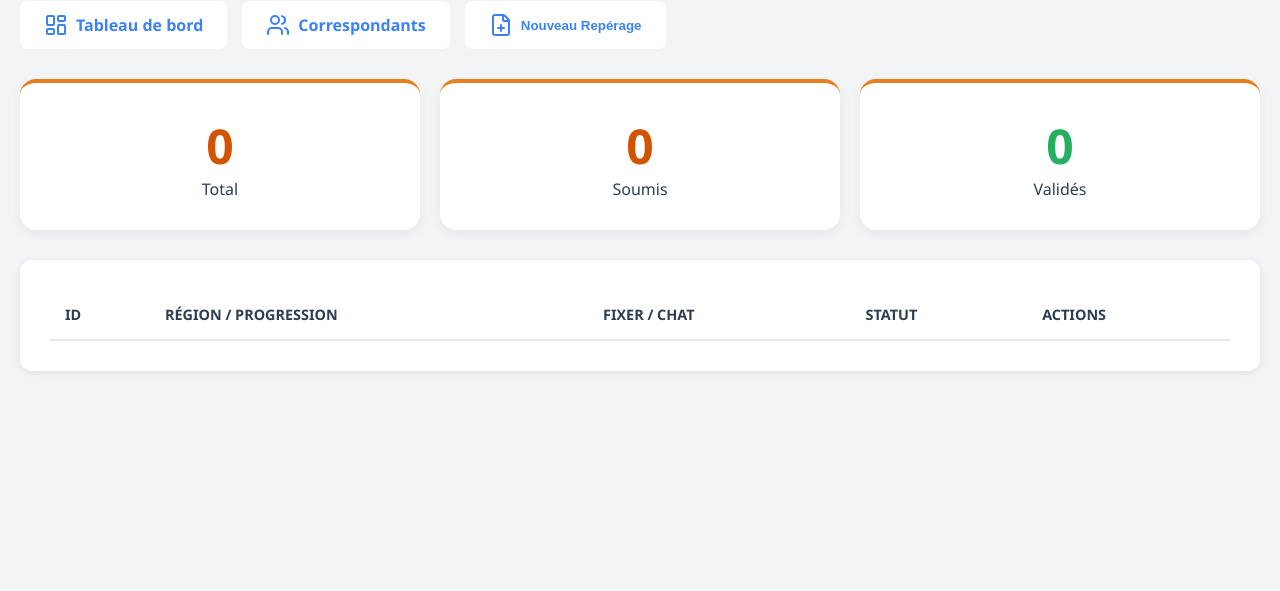
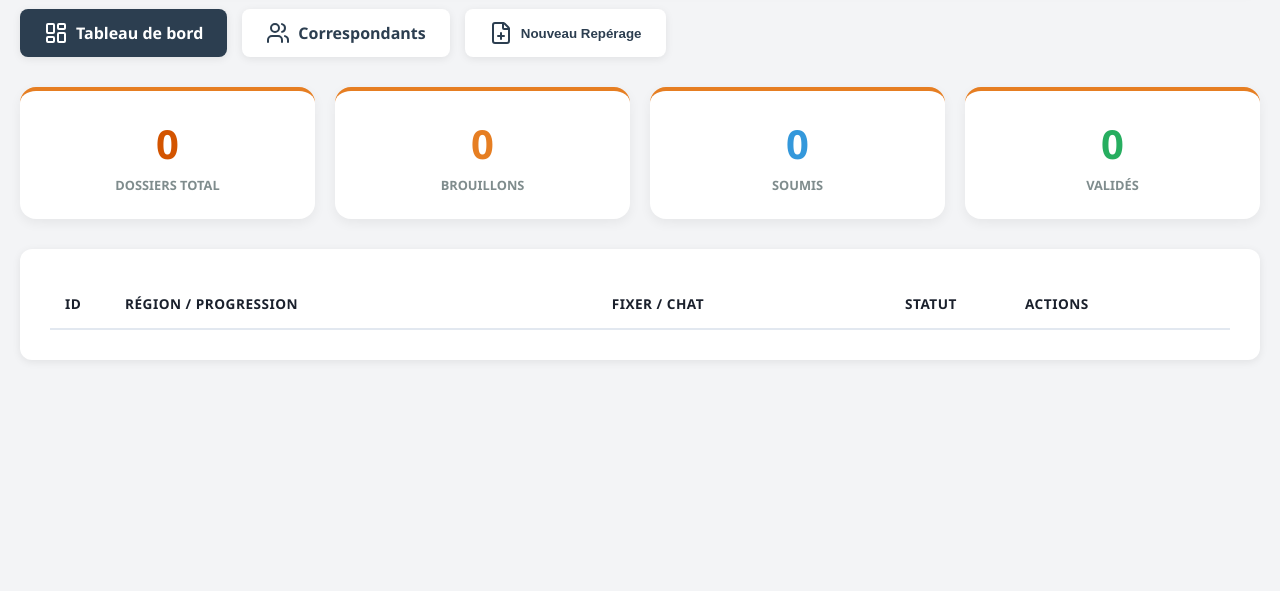
Before and after one commit to mediances-ops/rk2, a Flask app: page /admin in a window 1280 px wide. Shown: the part 209-800 px from the top of the page. Run offline with Flask 3, Linux system fonts and the light colour scheme; data that the repository does not hold is empty; parts of the project's set-up code (start-up, migrations or seed data) failed here and were passed over.

Commit message:
Update admin_dashboard.html

```diff
--- a/templates/admin_dashboard.html
+++ b/templates/admin_dashboard.html
@@ -4,75 +4,113 @@
     <meta charset="UTF-8">
     <meta name="viewport" content="width=device-width, initial-scale=1.0">
     <title>Dashboard Admin - RootsKeepers</title>
+    <!-- Lucide Icons -->
     <script src="https://unpkg.com/lucide@latest"></script>
     <style>
-        /* DESIGN ORIGINAL ROOTSKEEPERS CONSERVÉ */
+        /* DESIGN GLOBAL ROOTSKEEPERS */
         * { margin: 0; padding: 0; box-sizing: border-box; }
         body { font-family: 'Segoe UI', Tahoma, Geneva, Verdana, sans-serif; background: #f3f4f6; min-height: 100vh; padding: 20px; color: #2C3E50; }
         .container { max-width: 1400px; margin: 0 auto; }
-        .header { background: linear-gradient(135deg, #2C3E50 0%, #34495e 100%); border-radius: 16px; padding: 40px; margin-bottom: 30px; display: flex; align-items: center; gap: 30px; color: white; }
-        .header img { height: 80px; }
-        .nav { display: flex; gap: 15px; margin-bottom: 30px; }
-        .nav-link { background: white; color: #3b82f6; padding: 12px 24px; border-radius: 8px; text-decoration: none; font-weight: 600; display: inline-flex; align-items: center; gap: 8px; }
+
+        /* HEADER */
+        .header {
+            background: linear-gradient(135deg, #2C3E50 0%, #34495e 100%);
+            border-radius: 16px; padding: 40px; margin-bottom: 30px;
+            box-shadow: 0 8px 16px rgba(44, 62, 80, 0.2); display: flex; align-items: center; gap: 30px;
+        }
+        .header img { height: 80px; width: auto; }
+        .header h1 { color: white; font-size: 2.5rem; font-weight: 700; margin-bottom: 5px; }
+        .header .subtitle { color: #E67E22; font-size: 1.3rem; font-weight: 500; }
+
+        /* NAVIGATION */
+        .nav { display: flex; gap: 15px; margin-bottom: 30px; flex-wrap: wrap; }
+        .nav-link {
+            background: white; color: #2C3E50; padding: 12px 24px; border-radius: 8px;
+            text-decoration: none; font-weight: 600; transition: all 0.2s ease;
+            box-shadow: 0 2px 8px rgba(0,0,0,0.08); border: none; cursor: pointer; display: inline-flex; align-items: center; gap: 8px;
+        }
+        .nav-link:hover { background: #E67E22; color: white; transform: translateY(-1px); }
+        .nav-link.active { background: #2C3E50; color: white; }
+
+        /* STATISTIQUES */
         .stats { display: grid; grid-template-columns: repeat(auto-fit, minmax(200px, 1fr)); gap: 20px; margin-bottom: 30px; }
-        .stat-card { background: white; border-radius: 16px; padding: 30px; text-align: center; border-top: 4px solid #E67E22; box-shadow: 0 4px 12px rgba(0,0,0,0.06); }
-        .stat-card .number { font-size: 3rem; font-weight: 700; color: #D35400; }
-        .table-container { background: white; border-radius: 12px; padding: 30px; box-shadow: 0 2px 8px rgba(0,0,0,0.08); }
+        .stat-card { background: white; border-radius: 16px; padding: 25px; box-shadow: 0 4px 12px rgba(0,0,0,0.06); text-align: center; border-top: 4px solid #E67E22; }
+        .stat-card .number { font-size: 2.5rem; font-weight: 700; color: #D35400; margin-bottom: 5px; }
+        .stat-card .label { font-weight: 600; color: #7f8c8d; text-transform: uppercase; font-size: 0.8rem; }
+
+        /* TABLEAU */
+        .table-container { background: white; border-radius: 12px; padding: 30px; box-shadow: 0 2px 8px rgba(0,0,0,0.08); overflow-x: auto; }
         table { width: 100%; border-collapse: collapse; }
-        th { padding: 15px; text-align: left; border-bottom: 2px solid #e2e8f0; text-transform: uppercase; font-size: 0.9rem; }
-        td { padding: 15px; border-bottom: 1px solid #f1f5f9; }
-        .btn { padding: 10px 15px; border-radius: 8px; cursor: pointer; font-weight: 600; text-decoration: none; display: inline-flex; align-items: center; gap: 8px; border: none; font-size: 0.85rem; }
-        .btn-primary { background: #E67E22; color: white; }
-        .btn-info { background: #3498db; color: white; }
-        .btn-ia { background: #000; color: #e50914; border: 1px solid #e50914; }
-        .btn-danger { background: #e74c3c; color: white; }
-        .badge { padding: 6px 12px; border-radius: 20px; font-size: 0.8rem; font-weight: 600; }
+        th { padding: 15px; text-align: left; color: #1a202c; border-bottom: 2px solid #e2e8f0; text-transform: uppercase; font-size: 0.85rem; letter-spacing: 0.5px; }
+        td { padding: 15px; border-bottom: 1px solid #f1f5f9; vertical-align: middle; }
+
+        /* JAUGE ET NOTIFS */
+        .progress-mini-bar { width: 100%; background: #eee; height: 6px; border-radius: 3px; margin-top: 8px; overflow: hidden; }
+        .progress-mini-fill { height: 100%; background: #27ae60; transition: width 0.5s ease; }
+        .chat-notif { background: #e74c3c; color: white; padding: 3px 8px; border-radius: 12px; font-size: 0.7rem; font-weight: bold; margin-left: 5px; animation: pulse 2s infinite; }
+        @keyframes pulse { 0% { transform: scale(1); } 50% { transform: scale(1.05); } 100% { transform: scale(1); } }
+
+        /* BADGES STATUT */
+        .badge { padding: 6px 14px; border-radius: 20px; font-size: 0.75rem; font-weight: 700; text-transform: uppercase; }
         .badge-brouillon { background: #fef3c7; color: #92400e; }
         .badge-soumis { background: #dbeafe; color: #1e40af; }
         .badge-validé { background: #d1fae5; color: #065f46; }
 
-        /* AJOUTS PILOTAGE */
-        .progress-mini-bar { width: 100%; background: #eee; height: 6px; border-radius: 3px; margin-top: 8px; overflow: hidden; }
-        .progress-mini-fill { height: 100%; background: #27ae60; transition: width 0.5s ease; }
-        .chat-notif { background: #e74c3c; color: white; padding: 2px 8px; border-radius: 10px; font-size: 0.7rem; font-weight: bold; animation: pulse 2s infinite; }
-        @keyframes pulse { 0% { opacity: 1; } 50% { opacity: 0.5; } 100% { opacity: 1; } }
+        /* BOUTONS ACTIONS */
+        .btn { padding: 10px; border-radius: 8px; cursor: pointer; border: none; display: inline-flex; align-items: center; justify-content: center; transition: all 0.2s ease; color: white; }
+        .btn-primary { background: #2C3E50; }
+        .btn-info { background: #E67E22; }
+        .btn-ia { background: #000; color: #e50914; border: 1px solid #e50914; }
+        .btn-danger { background: #e74c3c; }
+        .btn:hover { transform: translateY(-2px); opacity: 0.9; }
 
-        .modal-reperage-overlay { display: none; position: fixed; top: 0; left: 0; width: 100%; height: 100%; background: rgba(0,0,0,0.7); z-index: 1000; align-items: center; justify-content: center; }
+        /* MODALS */
+        .modal-reperage-overlay { display: none; position: fixed; top: 0; left: 0; width: 100%; height: 100%; background: rgba(0, 0, 0, 0.7); z-index: 10000; align-items: center; justify-content: center; padding: 20px; }
         .modal-reperage-overlay.active { display: flex; }
-        .modal-reperage { background: white; border-radius: 16px; width: 600px; padding: 30px; }
+        .modal-reperage { background: white; border-radius: 16px; max-width: 600px; width: 100%; overflow: hidden; box-shadow: 0 20px 40px rgba(0,0,0,0.2); }
+        .modal-header { background: #2C3E50; color: white; padding: 20px; display: flex; justify-content: space-between; align-items: center; }
+        .modal-body { padding: 25px; }
+        .form-group { margin-bottom: 15px; }
+        .form-group label { display: block; font-weight: 600; margin-bottom: 5px; font-size: 0.9rem; }
+        .form-group input, .form-group select, .form-group textarea { width: 100%; padding: 12px; border: 2px solid #e2e8f0; border-radius: 8px; font-family: inherit; }
     </style>
 </head>
 <body>
     <div class="container">
+        <!-- HEADER -->
         <div class="header">
-            <img src="https://destinationsetcuisines.com/doc/logoRK.png" alt="RK">
-            <div>
+            <img src="https://destinationsetcuisines.com/doc/logoRK.png" alt="RootsKeepers">
+            <div class="header-text">
                 <h1>RootsKeepers</h1>
-                <p style="color: #E67E22; font-size: 1.2rem;">Pre-scouting platform</p>
+                <p class="subtitle">Pre-scouting platform</p>
             </div>
         </div>
 
+        <!-- NAVIGATION -->
         <div class="nav">
             <a href="/admin" class="nav-link active"><i data-lucide="layout-dashboard"></i> Tableau de bord</a>
             <a href="/admin/fixers" class="nav-link"><i data-lucide="users"></i> Correspondants</a>
-            <button onclick="openNouveauReperageModal()" class="nav-link" style="cursor:pointer; border:none;"><i data-lucide="file-plus"></i> Nouveau Repérage</button>
+            <button onclick="openNouveauReperageModal()" class="nav-link"><i data-lucide="file-plus"></i> Nouveau Repérage</button>
         </div>
 
+        <!-- STATISTIQUES -->
         <div class="stats">
-            <div class="stat-card"><div class="number">{{ stats.total }}</div><div class="label">Total</div></div>
-            <div class="stat-card"><div class="number">{{ stats.soumis }}</div><div class="label">Soumis</div></div>
+            <div class="stat-card"><div class="number">{{ stats.total }}</div><div class="label">Dossiers Total</div></div>
+            <div class="stat-card"><div class="number" style="color:#E67E22;">{{ stats.brouillons }}</div><div class="label">Brouillons</div></div>
+            <div class="stat-card"><div class="number" style="color:#3498db;">{{ stats.soumis }}</div><div class="label">Soumis</div></div>
             <div class="stat-card"><div class="number" style="color:#27ae60;">{{ stats.valides }}</div><div class="label">Validés</div></div>
         </div>
 
+        <!-- TABLEAU DES REPÉRAGES -->
         <div class="table-container">
             <table>
                 <thead>
                     <tr>
-                        <th>ID</th>
+                        <th style="width: 60px;">ID</th>
                         <th>Région / Progression</th>
                         <th>Fixer / Chat</th>
-                        <th>Statut</th>
-                        <th>Actions</th>
+                        <th style="width: 120px;">Statut</th>
+                        <th style="width: 220px;">Actions</th>
                     </tr>
                 </thead>
                 <tbody>
@@ -82,25 +120,23 @@
                         <td>#{{ rep.id }}</td>
                         <td>
                             <strong>{{ rep.region }}</strong><br><small>{{ rep.pays }}</small>
-                            <!-- JAUGE DE PROGRESSION RESTAURÉE -->
                             <div class="progress-mini-bar">
                                 <div class="progress-mini-fill" style="width: {{ rep.prog_pourcent }}%;"></div>
                             </div>
-                            <small style="color:#27ae60;">{{ rep.prog_pourcent }}% rempli</small>
+                            <small style="color:#27ae60; font-weight: 600;">{{ rep.prog_pourcent }}% synchronisé</small>
                         </td>
                         <td>
                             {{ rep.fixer_nom }}
-                            <!-- BADGE CHAT RESTAURÉ -->
                             {% if rep.unread_count > 0 %}
-                            <span class="chat-notif">✉️ {{ rep.unread_count }} de {{ rep.last_sender }}</span>
+                            <span class="chat-notif" title="Nouveau message">✉️ {{ rep.unread_count }} de {{ rep.last_sender }}</span>
                             {% endif %}
                         </td>
                         <td><span class="badge badge-{{ rep.statut }}">{{ rep.statut }}</span></td>
                         <td>
                             <div style="display: flex; gap: 8px;">
-                                <a href="/admin/reperage/{{ rep.id }}" class="btn btn-primary" title="Voir"><i data-lucide="eye"></i></a>
+                                <a href="/admin/reperage/{{ rep.id }}" class="btn btn-primary" title="Voir Subtance"><i data-lucide="eye"></i></a>
                                 <a href="/formulaire/{{ rep.token }}" class="btn btn-info" style="background:#f39c12;" target="_blank" title="Lien Fixer"><i data-lucide="external-link"></i></a>
-                                <button onclick="openModalModifier({{ rep.id }})" class="btn btn-info" title="Modifier"><i data-lucide="edit"></i></button>
+                                <button onclick="openModalModifier({{ rep.id }})" class="btn btn-info" title="Modifier Identité"><i data-lucide="edit"></i></button>
                                 <button onclick="sendToIA({{ rep.id }})" class="btn btn-ia" title="Lancer Métamorphose"><i data-lucide="rocket"></i></button>
                                 <button onclick="confirmerSuppression({{ rep.id }}, '{{ rep.region }}')" class="btn btn-danger" title="Supprimer"><i data-lucide="trash-2"></i></button>
                             </div>
@@ -112,21 +148,52 @@
         </div>
     </div>
 
-    <!-- MODAL NOUVEAU (RESTAURÉ) -->
+    <!-- MODAL NOUVEAU REPÉRAGE -->
     <div class="modal-reperage-overlay" id="modalNouveauReperage">
         <div class="modal-reperage">
-            <h2 style="margin-bottom:20px;">Nouveau Repérage</h2>
-            <form onsubmit="creerNouveauReperage(event)">
-                <div style="margin-bottom:15px;"><label>Région</label><input type="text" id="region" style="width:100%; padding:8px;" required></div>
-                <div style="margin-bottom:15px;"><label>Pays</label><input type="text" id="pays" style="width:100%; padding:8px;" required></div>
-                <div style="margin-bottom:15px;">
-                    <label>Correspondant</label>
-                    <select id="fixer_id" style="width:100%; padding:8px;" required>
+            <div class="modal-header">
+                <h2>Nouveau Repérage</h2>
+                <button onclick="closeNouveauReperageModal()" style="background:none; border:none; color:white; font-size:1.5rem; cursor:pointer;">×</button>
+            </div>
+            <form onsubmit="creerNouveauReperage(event)" class="modal-body">
+                <div class="form-group"><label>Région *</label><input type="text" id="region" required></div>
+                <div class="form-group"><label>Pays *</label><input type="text" id="pays" required></div>
+                <div class="form-group">
+                    <label>Correspondant *</label>
+                    <select id="fixer_id" required>
+                        <option value="">-- Choisir un fixer --</option>
                         {% for f in fixers %}<option value="{{ f.id }}">{{ f.nom }} {{ f.prenom }}</option>{% endfor %}
                     </select>
                 </div>
-                <button type="submit" class="btn btn-primary">Créer</button>
-                <button type="button" onclick="closeNouveauReperageModal()" class="btn">Annuler</button>
+                <div style="display:flex; gap:10px; margin-top:20px;">
+                    <button type="submit" class="btn btn-info" style="flex:1;">Créer le dossier</button>
+                    <button type="button" class="btn btn-primary" onclick="closeNouveauReperageModal()">Annuler</button>
+                </div>
+            </form>
+        </div>
+    </div>
+
+    <!-- MODAL MODIFIER REPÉRAGE -->
+    <div class="modal-reperage-overlay" id="modalModifierReperage">
+        <div class="modal-reperage">
+            <div class="modal-header">
+                <h2>Modifier Repérage</h2>
+                <button onclick="closeModifierReperageModal()" style="background:none; border:none; color:white; font-size:1.5rem; cursor:pointer;">×</button>
+            </div>
+            <form onsubmit="modifierReperage(event)" class="modal-body">
+                <input type="hidden" id="edit_id">
+                <div class="form-group"><label>Région</label><input type="text" id="edit_region"></div>
+                <div class="form-group"><label>Pays</label><input type="text" id="edit_pays"></div>
+                <div class="form-group">
+                    <label>Statut</label>
+                    <select id="edit_statut">
+                        <option value="brouillon">Brouillon</option>
+                        <option value="soumis">Soumis</option>
+                        <option value="validé">Validé</option>
+                    </select>
+                </div>
+                <div class="form-group"><label>Notes Admin (Privées)</label><textarea id="edit_notes" rows="3"></textarea></div>
+                <button type="submit" class="btn btn-info" style="width:100%;">Enregistrer les modifications</button>
             </form>
         </div>
     </div>
@@ -137,6 +204,18 @@
 
         function openNouveauReperageModal() { document.getElementById('modalNouveauReperage').classList.add('active'); }
         function closeNouveauReperageModal() { document.getElementById('modalNouveauReperage').classList.remove('active'); }
+        function closeModifierReperageModal() { document.getElementById('modalModifierReperage').classList.remove('active'); }
+
+        function openModalModifier(id) {
+            const item = reperagesData.find(x => x.reperage.id === id);
+            if (!item) return;
+            document.getElementById('edit_id').value = id;
+            document.getElementById('edit_region').value = item.reperage.region || '';
+            document.getElementById('edit_pays').value = item.reperage.pays || '';
+            document.getElementById('edit_statut').value = item.reperage.statut;
+            document.getElementById('edit_notes').value = item.reperage.notes_admin || '';
+            document.getElementById('modalModifierReperage').classList.add('active');
+        }
 
         async function creerNouveauReperage(event) {
             event.preventDefault();
@@ -151,22 +230,35 @@
             if (res.ok) window.location.reload();
         }
 
+        async function modifierReperage(event) {
+            event.preventDefault();
+            const id = document.getElementById('edit_id').value;
+            const data = {
+                region: document.getElementById('edit_region').value,
+                pays: document.getElementById('edit_pays').value,
+                statut: document.getElementById('edit_statut').value,
+                notes_admin: document.getElementById('edit_notes').value
+            };
+            const res = await fetch(`/admin/reperage/${id}/update`, {
+                method: 'PUT', headers: {'Content-Type': 'application/json'}, body: JSON.stringify(data)
+            });
+            if (res.ok) window.location.reload();
+        }
+
         async function sendToIA(id) {
-            if(!confirm("🚀 Envoyer à Docu-Gen ?")) return;
+            if(!confirm("🚀 Envoyer ce repérage à Docu-Gen pour synthèse ?")) return;
             const res = await fetch(`/api/reperages/${id}/submit`, { method: 'POST' });
             const result = await res.json();
-            if (result.bridge_sent) alert("✅ Transmis !"); else alert("⚠️ Erreur.");
+            if (result.bridge_sent) alert("✅ Données transmises au Bridge !");
+            else alert("⚠️ Erreur lors de la transmission.");
         }
 
         function confirmerSuppression(id, region) {
-            if (confirm("Supprimer " + region + " ?")) {
-                // Route suppression à ajouter dans app.py si nécessaire
-                alert("Suppression de l'ID " + id);
+            if (confirm("Supprimer définitivement le repérage " + region + " ?")) {
+                // Fonction de suppression à implémenter si nécessaire
+                alert("Fonction de suppression en attente de route.");
             }
         }
-
-        // Modal Modifier (Placeholder)
-        function openModalModifier(id) { alert("Modification de l'ID " + id); }
     </script>
 </body>
 </html>
```
